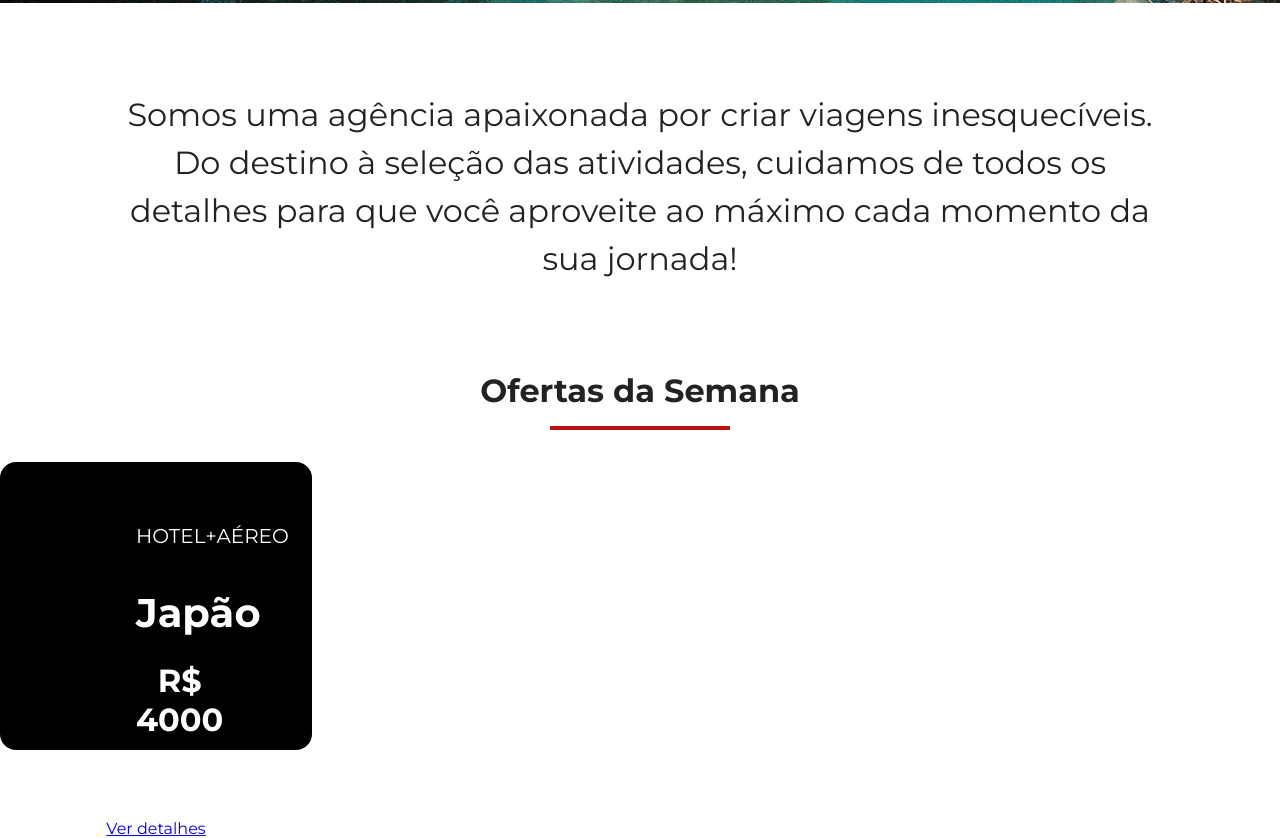
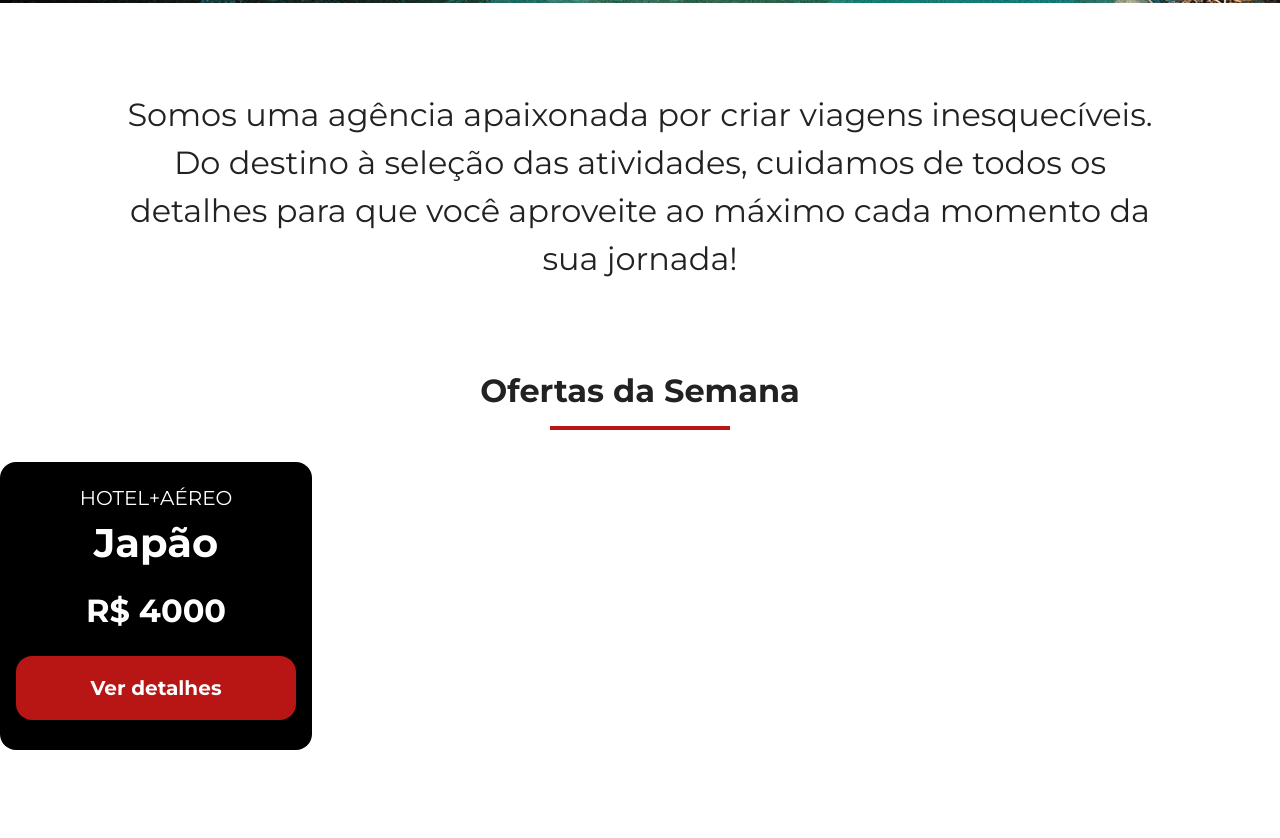
Before and after one commit to GabrielCuin/projeto-jornada, a plain HTML site: page index.html in a window 1280 px wide. Shown: the part 757-1595 px from the top of the page. After the commit the page ends 1507 px from the top, so only its background shows below. Drawn offline with Linux system fonts and the light colour scheme.

Commit message:
cria estilos botão

```diff
--- a/css/global.css
+++ b/css/global.css
@@ -59,8 +59,27 @@ body {
   margin: 16px auto 32px;
 }
 
+.button {
+  width: 280px;
+  height: 64px;
+  color: var(--text-secondary-color);
+  font-weight: var(--title-weight);
+  font-size: 20px;
+  background-color: var(--secondary-color);
+  border-radius: 16px;
+  display: inline-block;
+  text-decoration: none;
+  line-height: 64px;
+}
+
 @media screen and (min-width: 768px) {
   .section-title h2 {
     font-size: 32px;
   }
 }
+
+@media screen and (min-width: 1024px) {
+  .button:hover{
+    background-color: var(--primary-color);
+  }
+}
--- a/css/offers.css
+++ b/css/offers.css
@@ -14,6 +14,8 @@
   background-color: transparent;
   position: static;
   font-weight: var(--text-weight);
+  padding: 0;
+  margin-bottom: 24px;
 }
 
 .card header p {
@@ -24,7 +26,7 @@
 .card header h3 {
   font-size: 40px;
   font-weight: var(--title-weight);
-  margin-top: 8px 0 0;
+  margin: 8px 0px 0px;
 }
 
 .card header span {
--- a/index.html
+++ b/index.html
@@ -59,7 +59,7 @@
         <h2>Ofertas da Semana</h2>
         <hr />
       </div>
-      <div class="section-cards">
+      <div class="offers-cards">
         <article class="card">
           <header>
             <p>HOTEL+AÉREO</p>
```
